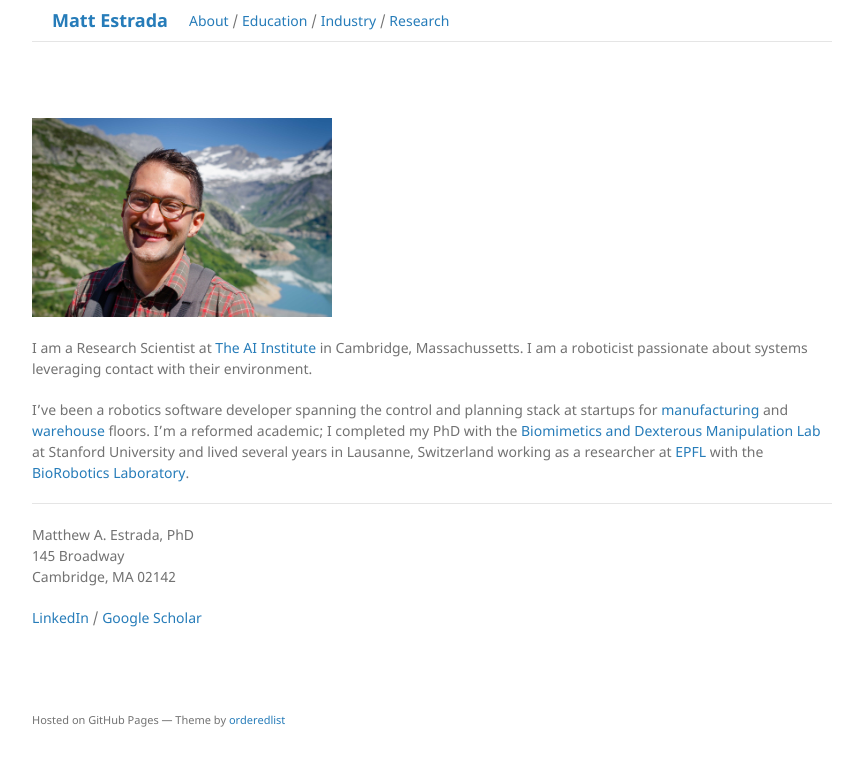
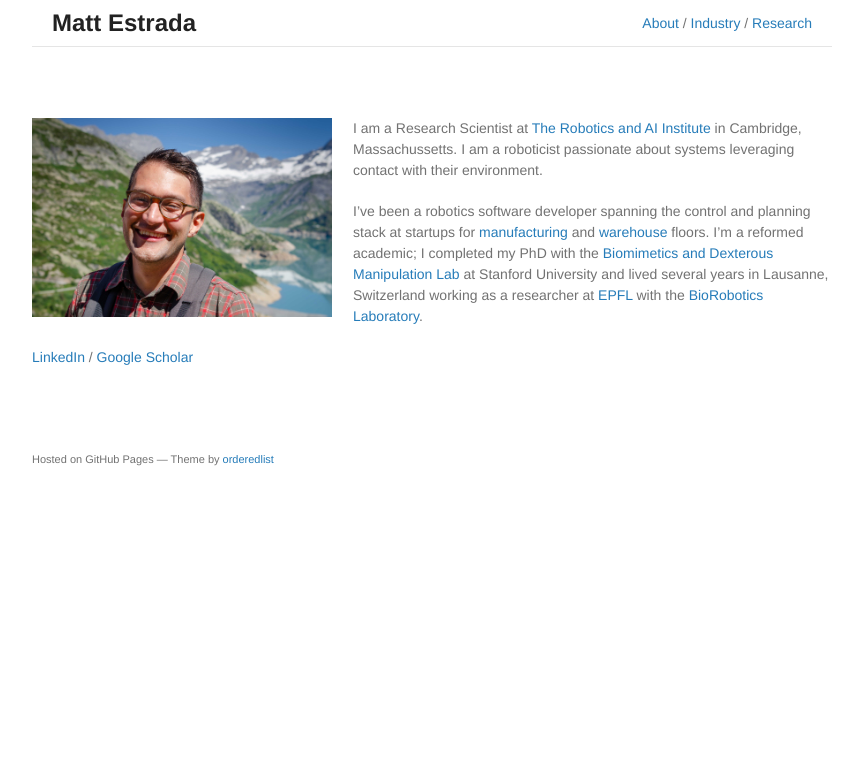
Before and after one commit to estrada1/estrada1.github.io, a Jekyll site: the page built from index.md, in a window 1280 px wide. Shown: the top 766 px of the page, without its empty margins (208-1066 px from the left). Built offline with Jekyll 4.4.1, drawn with Linux system fonts in a browser that asks for light colours.

Commit message:
remove some content

```diff
--- a/_layouts/default.html
+++ b/_layouts/default.html
@@ -16,7 +16,7 @@
     <div class="wrapper">
       <header>
         <div class="inner">
-          <h1><a href="{{ "/" | absolute_url }}">{{ site.title | default: site.github.repository_name }}</a></h1>
+          <h1>{{ site.title | default: site.github.repository_name }}</h1>
 
           {% if site.logo %}
             <img src="{{site.logo | relative_url}}" alt="Logo" />
@@ -28,7 +28,6 @@
 
           <p>
             <a href="/index.html">About</a> /
-            <a href="/pages/education.html">Education</a> /
             <a href="/pages/industry.html">Industry</a> /
             <a href="/pages/research.html">Research</a>
           </p>
--- a/_sass/jekyll-theme-minimal.scss
+++ b/_sass/jekyll-theme-minimal.scss
@@ -4,7 +4,7 @@
 body {
   background-color: #fff;
   padding:50px;
-  font: 14px/1.5 "Noto Sans", "Helvetica Neue", Helvetica, Arial, sans-serif;
+  font: 14px/1.5 "Helvetica Neue", Helvetica, sans-serif;
   color:#727272;
   font-weight:400;
 }
@@ -140,13 +140,13 @@ header .inner {
 }
 
 header h1 {
-  font-size:18px;
+  font-size:24px;
   margin:0;
   white-space:nowrap;
 }
 
 header p {
-  margin:0;
+  margin:0 0 0 auto;
   white-space:nowrap;
 }
 
--- a/index.md
+++ b/index.md
@@ -2,17 +2,11 @@
 layout: default
 ---
 
-<img src="/assets/img/biorobhike_headshot.jpg" style="display:block; margin:0; width:300px;">
-
-I am a Research Scientist at [The AI Institute](https://theaiinstitute.com) in Cambridge, Massachussetts. I am a roboticist passionate about systems leveraging contact with their environment.
+<img src="/assets/img/biorobhike_headshot.jpg" style="float:left; margin:0 1.5em 1em 0; width:300px;">
+I am a Research Scientist at [The Robotics and AI Institute](https://rai-inst.com/localhosithttps://theaiinstitute.com) in Cambridge, Massachussetts. I am a roboticist passionate about systems leveraging contact with their environment.
 
 I've been a robotics software developer spanning the control and planning stack at startups for [manufacturing](https://www.relativityspace.com/) and [warehouse](https://agilityrobotics.com/) floors. I'm a reformed academic; I completed my PhD with the [Biomimetics and Dexterous Manipulation Lab](http://bdml.stanford.edu/) at Stanford University and lived several years in  Lausanne, Switzerland working as a researcher at [EPFL](https://www.epfl.ch/en/) with the [BioRobotics Laboratory](https://www.epfl.ch/labs/biorob/).
 
----
-
-Matthew A. Estrada, PhD<br>
-145 Broadway<br>
-Cambridge, MA 02142
 
 <p>
     <a href="https://www.linkedin.com/in/matthew-estrada-765ba012/">LinkedIn</a> /
```
Also changed, not shown: pages/education.md (deleted, +0 -9 lines).
